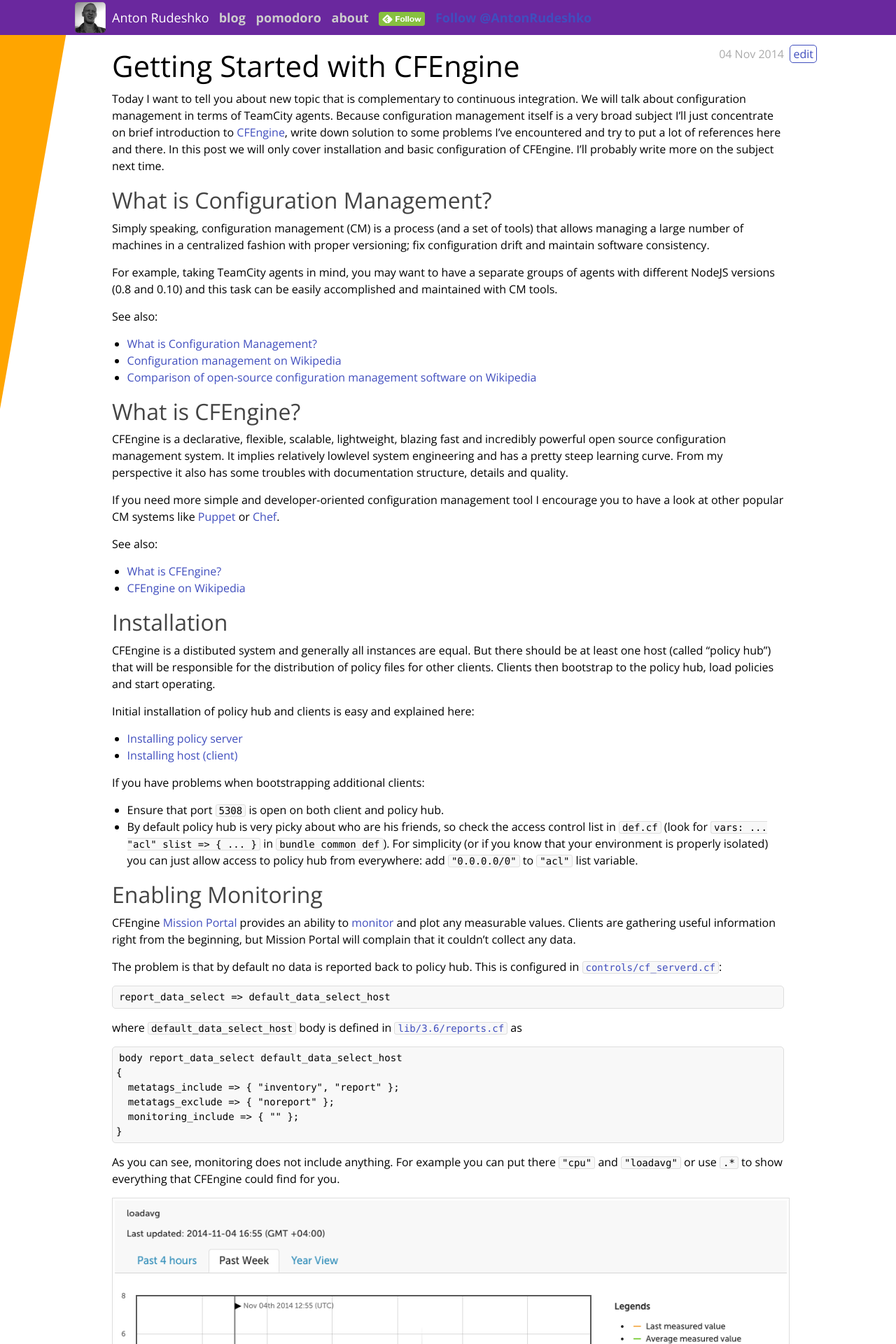
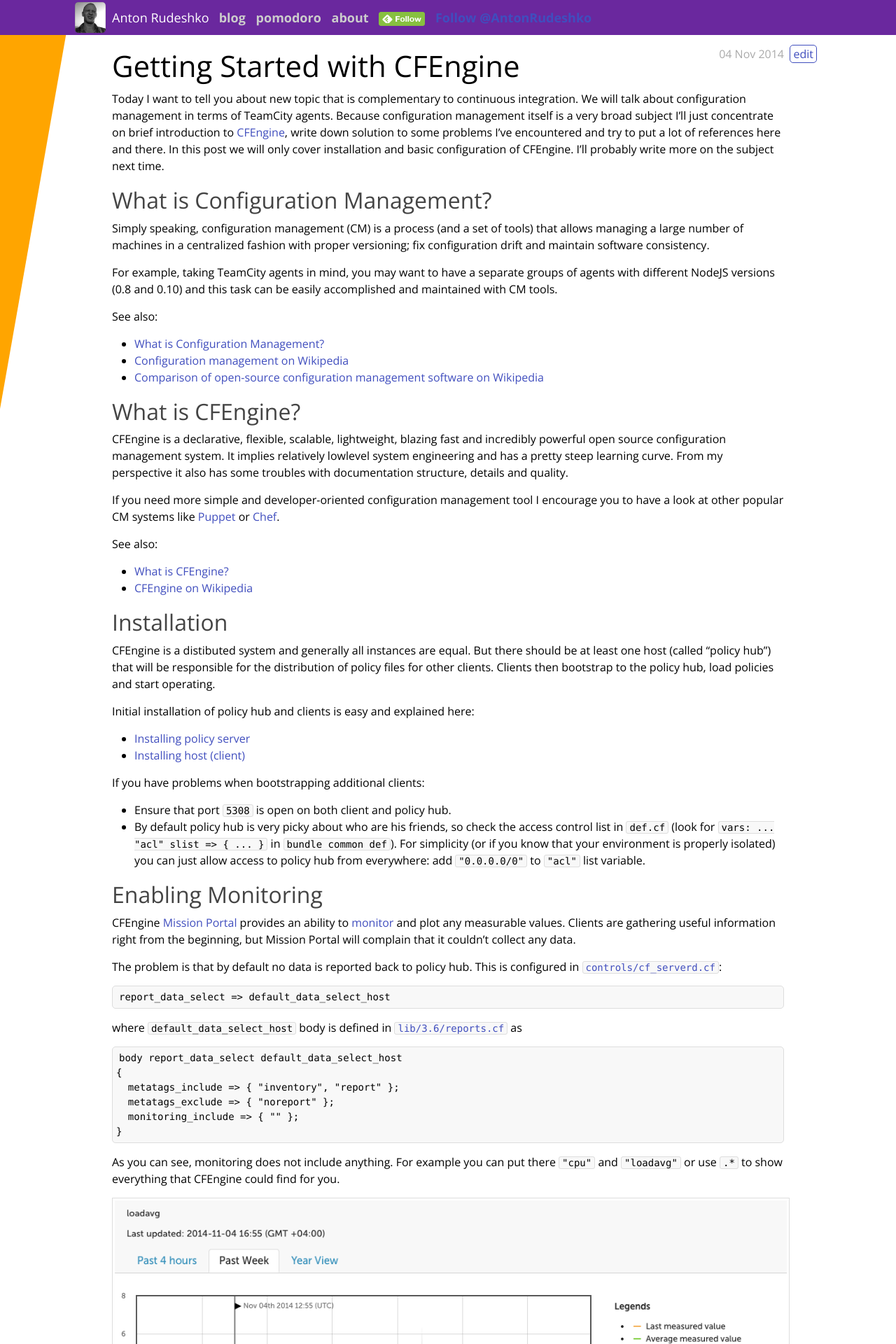
Before and after one commit to anton-rudeshko/anton-rudeshko.github.io, a Jekyll site: the page built from _posts/2014-11-04-getting-started-with-cfengine.md, in a window 1280 px wide. Shown: the top 1920 px of the page at 70% size. Built offline with Jekyll 4.4.1, drawn with Linux system fonts in a browser that asks for light colours; Markdown is read by kramdown in place of the engine named in the settings; comment, search, counter and statistics services are not loaded.

Commit message:
More space in lists

```diff
--- a/css/main.css
+++ b/css/main.css
@@ -232,7 +232,7 @@ blockquote {
 }
 
 .post ul, .post ol {
-  margin-left: 1.35em;
+  margin-left: 2em;
 }
 
 .post code {
```
